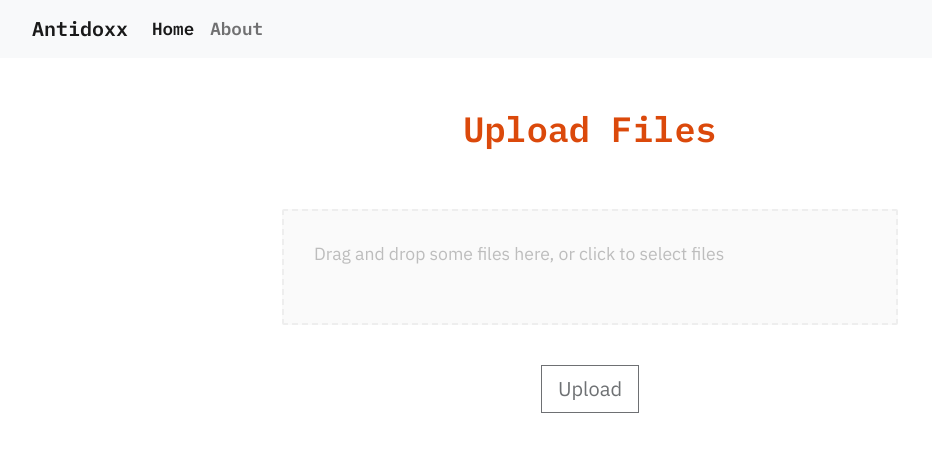
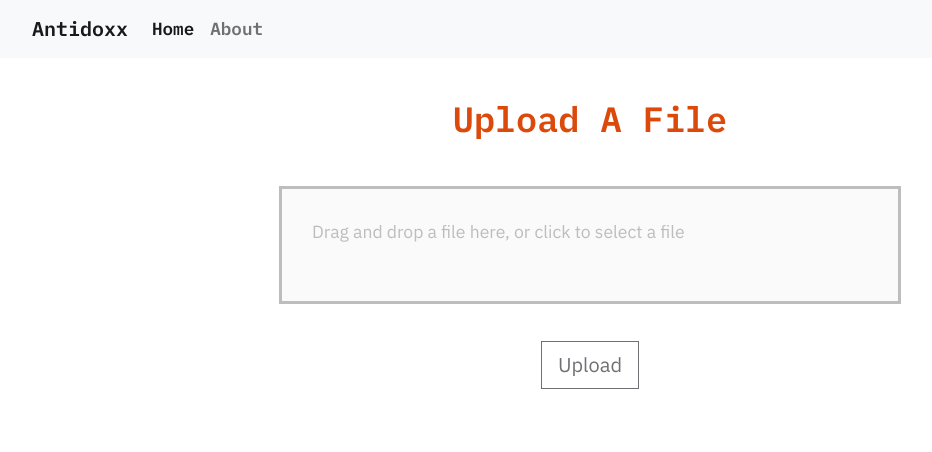
Before and after one commit to MiniHacks/MoreGeese, a React (Create React App) app: page / in a window 1280 px wide. Both pictures are taken after a click on the button "Get Started". Shown: the top 452 px of the page, without its empty margins (50-982 px from the left). Built offline with nearby package versions, Linux system fonts and the light colour scheme.

Commit message:
Add broken loading animation

```diff
--- a/src/components/loading.tsx
+++ b/src/components/loading.tsx
@@ -3,11 +3,13 @@ import { Button } from "react-bootstrap";
 
 const Loading = ({ onPageChange }: { onPageChange: Function }) => {
   return (
-    <div>
-      <h1>Please wait while your image loads!</h1>
-      <Button onClick={() => onPageChange("download")}>Go To Downloads</Button>
+    <div className="loading">
+      <h1>Detecting Funky Image Text...</h1>
+      <Button className="button" variant="outline-dark" size="lg" onClick={() => onPageChange("download")}>Go To Downloads</Button>
     </div>
   );
 };
 
+// <div className="load"></div>
+
 export default Loading;
--- a/src/components/upload.tsx
+++ b/src/components/upload.tsx
@@ -10,25 +10,24 @@ const baseStyle = {
   alignItems: "center",
   padding: "20px",
   borderWidth: 2,
-  borderRadius: 2,
   borderColor: "#eeeeee",
-  borderStyle: "dashed",
+  borderStyle: "none",
   backgroundColor: "#fafafa",
   color: "#bdbdbd",
-  outline: "none",
+  outline: "solid",
   transition: "border .24s ease-in-out",
 };
 
 const focusedStyle = {
-  borderColor: "#2196f3",
+  borderColor: "#F26D00",
 };
 
 const acceptStyle = {
-  borderColor: "#00e676",
+  borderColor: "#DB490B",
 };
 
 const rejectStyle = {
-  borderColor: "#ff1744",
+  borderColor: "#FA2602",
 };
 
 const Upload = ({
@@ -92,15 +91,15 @@ const Upload = ({
 
   return (
     <div className="upload">
-      <h1>Upload Files</h1>
+      <h1>Upload A File</h1>
       <section className="container">
         <div className="drop">
         <div {...getRootProps({ style })}>
           <input {...getInputProps()} />
           {isDragActive ? (
-            <p>Drop the files here ...</p>
+            <p>Drop the file here ...</p>
           ) : (
-            <p>Drag and drop some files here, or click to select files</p>
+            <p>Drag and drop a file here, or click to select a file</p>
           )}
         </div>
         </div>
--- a/src/styles/page.css
+++ b/src/styles/page.css
@@ -35,8 +35,9 @@ img {
 
 /* upload part */
 
-.upload h1 {
-    padding: 50px;
+.upload h1,
+.loading h1 {
+    padding: 40px;
 }
 
 .upload {
@@ -47,7 +48,28 @@ img {
     padding-bottom: 40px;
 }
 
-/* CHECK */
+/* FIXME - gross */
 h4 {
     padding-top: 0px;
 }
+
+/* animation */
+.load {
+    width: 30px;
+    height: 30px;
+    border-radius: 50%;
+    background-color: #DB870B;
+    animation: load 5s infinite;
+}
+
+@keyframes load {
+    0% {
+        transform: translateX(0px);
+    }
+    50% {
+        transform: translateX(100px);
+    }
+    100% {
+        transform: translateX(0px);
+    }
+}
```
Also changed, not shown: src/styles/fade.css (added).
